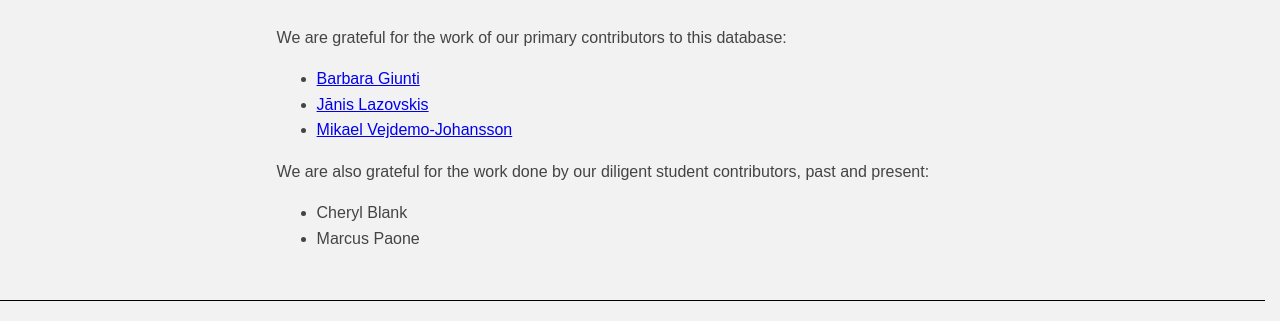
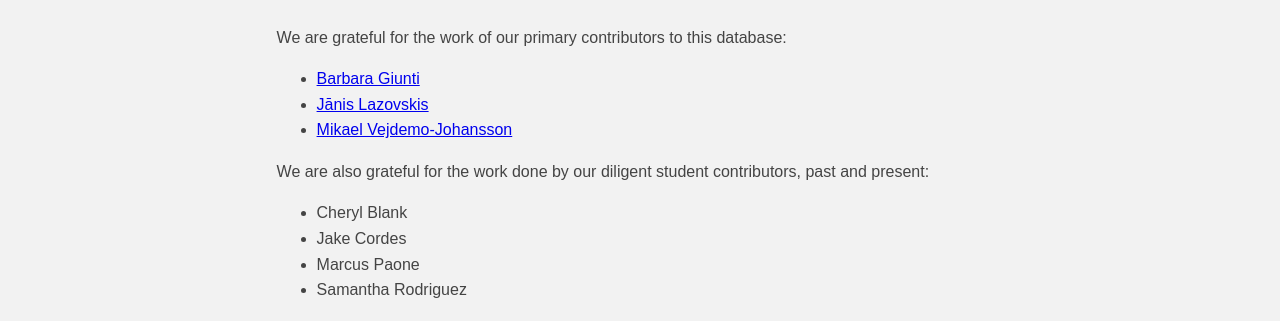
Before and after one commit to aidos-lab/DONUT, a Python web app: template donut/templates/contributors.html in a window 1280 px wide. Shown: the part 279-600 px from the top of the page. Run offline with Jinja, Linux system fonts and the light colour scheme; the template is opened without the code that fills it, so the values that code supplies are empty.

Commit message:
Updated list of contributors

```diff
--- a/donut/templates/contributors.html
+++ b/donut/templates/contributors.html
@@ -20,7 +20,9 @@
       contributors, past and present:
       <ul>
         <li>Cheryl Blank</li>
+        <li>Jake Cordes</li>
         <li>Marcus Paone</li>
+        <li>Samantha Rodriguez</li>
       </ul>
     </p>
 
```
